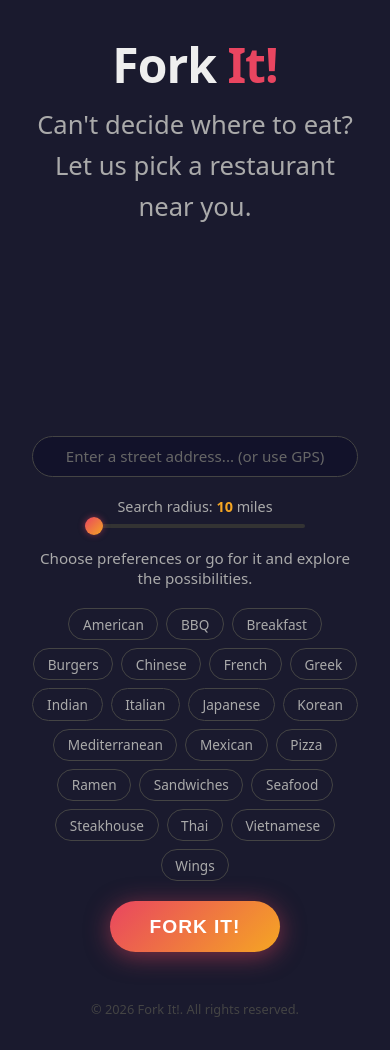
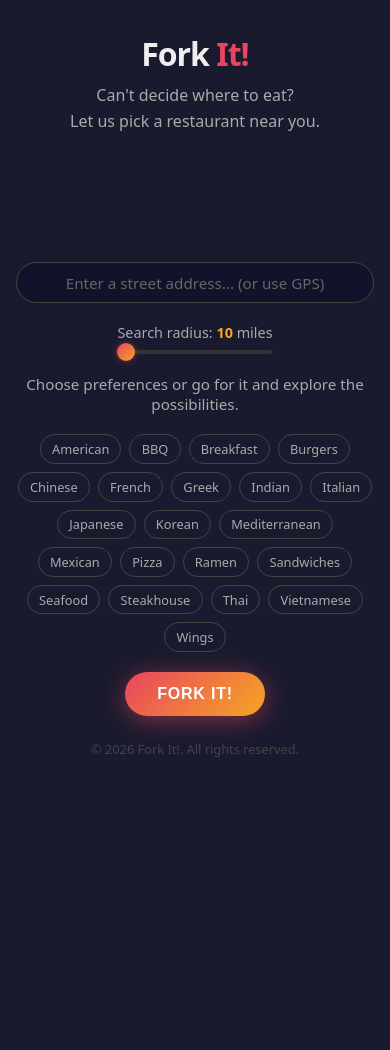
Before and after one commit to culture5270/forkit, a Python web app: template templates/index.html in a window 390 px wide. After the commit the page ends 757 px from the top, so only its background shows below. Run offline with Jinja, Linux system fonts and the light colour scheme; the template is opened without the code that fills it, so the values that code supplies are empty.

Commit message:
Add responsive layout for tablet and phone screen sizes
Co-Authored-By: Claude Sonnet 4.6 <noreply@anthropic.com>

```diff
--- a/templates/index.html
+++ b/templates/index.html
@@ -213,6 +213,30 @@
     button:hover::after { opacity: 0.08; }
     button:active { transform: scale(0.96) translateY(0); box-shadow: 0 2px 12px rgba(233, 69, 96, 0.4); }
     button:disabled { opacity: 0.6; cursor: not-allowed; transform: none; }
+
+    /* Tablet */
+    @media (max-width: 768px) {
+      body { gap: 2rem; padding: 1.5rem; }
+      h1 { font-size: 2.5rem; }
+      header p { font-size: 1.2rem; }
+      #result { font-size: 1.75rem; }
+      .location-control { max-width: 100%; }
+      .cuisine-filter { max-width: 100%; }
+      input[type="range"] { width: 180px; }
+    }
+
+    /* Phone */
+    @media (max-width: 480px) {
+      body { gap: 1.5rem; padding: 1rem; justify-content: flex-start; padding-top: 2rem; }
+      h1 { font-size: 2rem; }
+      header p { font-size: 1rem; }
+      #result { font-size: 1.4rem; }
+      #result-card { min-height: 5rem; }
+      #description { font-size: 0.9rem; }
+      .cuisine-filter input[type="checkbox"] + span { font-size: 0.8rem; padding: 0.3rem 0.7rem; }
+      button { font-size: 1rem; padding: 0.8rem 2rem; }
+      input[type="range"] { width: 100%; max-width: 260px; }
+    }
   </style>
 </head>
 <body>
```
